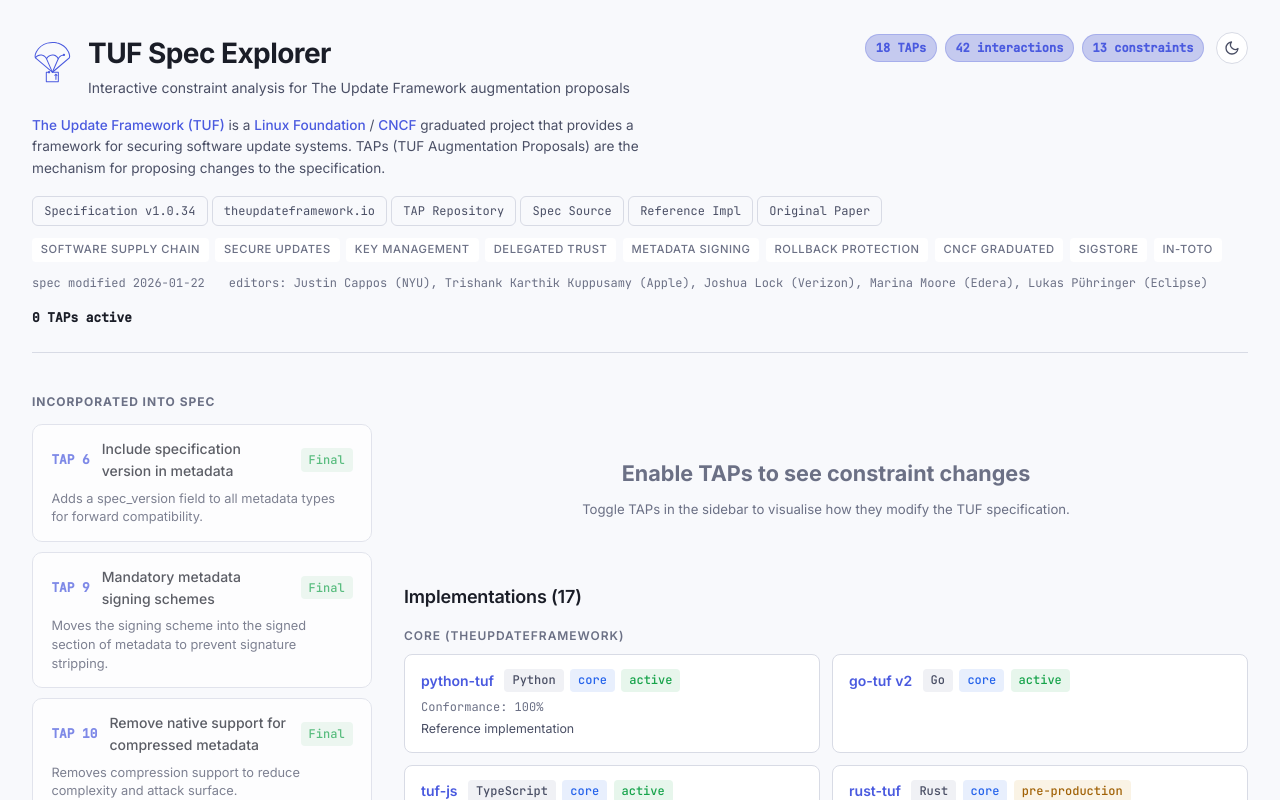
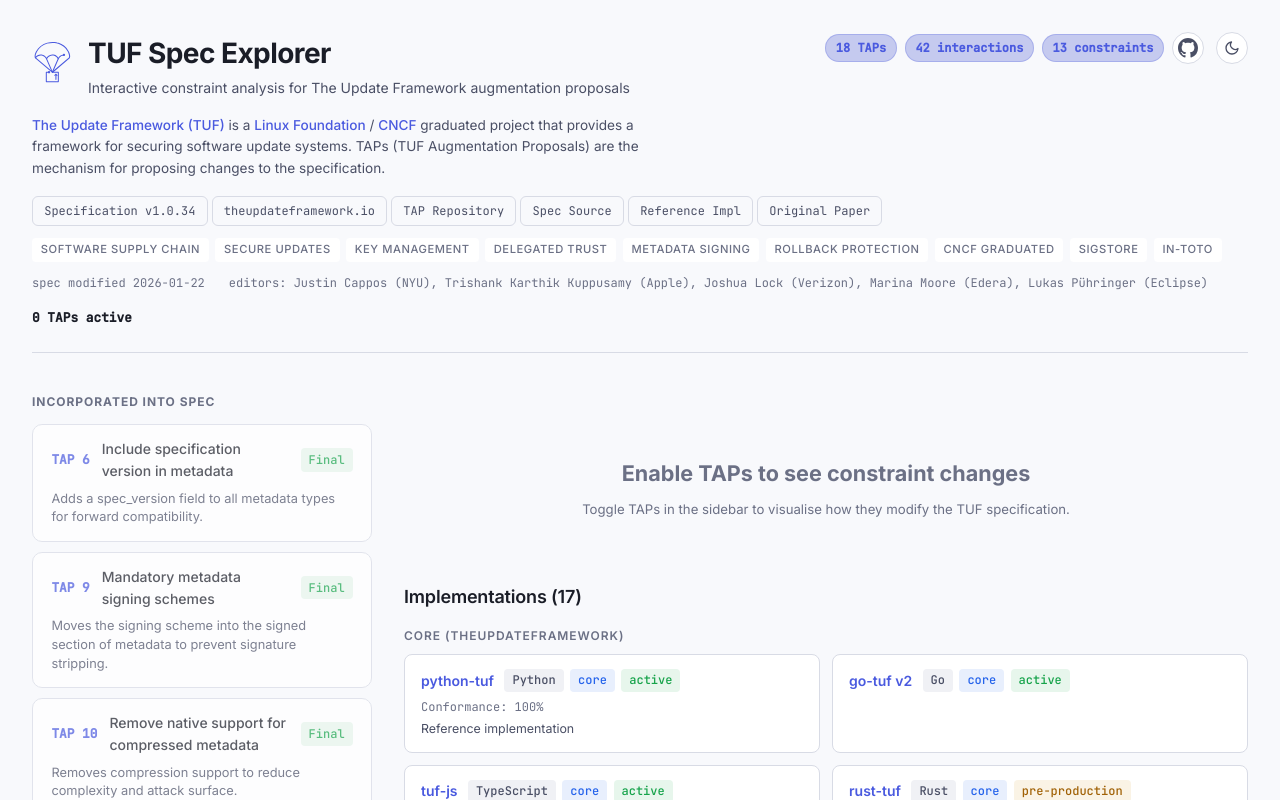
Before and after one commit to kipz/tuf-spec-explorer, a React (Vite) app: page / in a window 1280 px wide. Shown: the top 800 px of the page. Built offline with nearby package versions, Linux system fonts and the light colour scheme.

Commit message:
Add GitHub source link to header

```diff
--- a/src/App.tsx
+++ b/src/App.tsx
@@ -414,6 +414,18 @@
             <span className="header-badge">{data.taps.length + data.incorporatedTaps.length} TAPs</span>
             <span className="header-badge">{data.tapInteractions.length} interactions</span>
             <span className="header-badge">{Object.keys(data.spec.constraints).length} constraints</span>
+            <a
+              href="https://github.com/kipz/tuf-spec-explorer"
+              target="_blank"
+              rel="noopener noreferrer"
+              className="github-link"
+              aria-label="View source on GitHub"
+              title="View source on GitHub"
+            >
+              <svg width="20" height="20" viewBox="0 0 16 16" fill="currentColor">
+                <path d="M8 0C3.58 0 0 3.58 0 8c0 3.54 2.29 6.53 5.47 7.59.4.07.55-.17.55-.38 0-.19-.01-.82-.01-1.49-2.01.37-2.53-.49-2.69-.94-.09-.23-.48-.94-.82-1.13-.28-.15-.68-.52-.01-.53.63-.01 1.08.58 1.23.82.72 1.21 1.87.87 2.33.66.07-.52.28-.87.51-1.07-1.78-.2-3.64-.89-3.64-3.95 0-.87.31-1.59.82-2.15-.08-.2-.36-1.02.08-2.12 0 0 .67-.21 2.2.82.64-.18 1.32-.27 2-.27.68 0 1.36.09 2 .27 1.53-1.04 2.2-.82 2.2-.82.44 1.1.16 1.92.08 2.12.51.56.82 1.27.82 2.15 0 3.07-1.87 3.75-3.65 3.95.29.25.54.73.54 1.48 0 1.07-.01 1.93-.01 2.2 0 .21.15.46.55.38A8.013 8.013 0 0016 8c0-4.42-3.58-8-8-8z"/>
+              </svg>
+            </a>
             <button
               className="theme-toggle"
               onClick={() => setTheme(t => t === 'light' ? 'dark' : 'light')}
--- a/src/styles.css
+++ b/src/styles.css
@@ -101,6 +101,24 @@
   align-items: center;
   gap: 0.5rem;
   flex-shrink: 0;
+}
+
+.github-link {
+  display: flex;
+  align-items: center;
+  justify-content: center;
+  width: 2rem;
+  height: 2rem;
+  border-radius: 999px;
+  border: 1px solid var(--border);
+  background: var(--surface);
+  color: var(--text-dim);
+  transition: color 0.15s, border-color 0.15s;
+}
+
+.github-link:hover {
+  color: var(--accent);
+  border-color: var(--border-active);
 }
 
 .theme-toggle {
```
